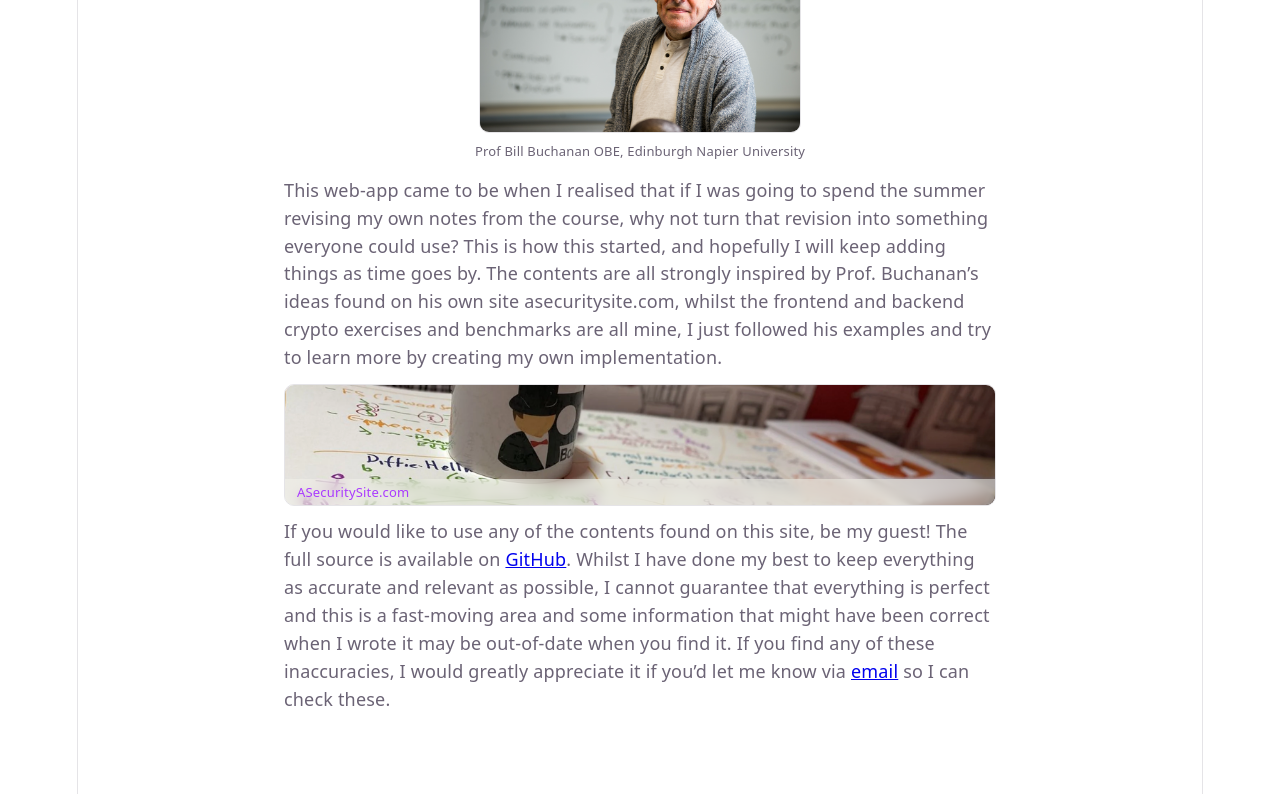
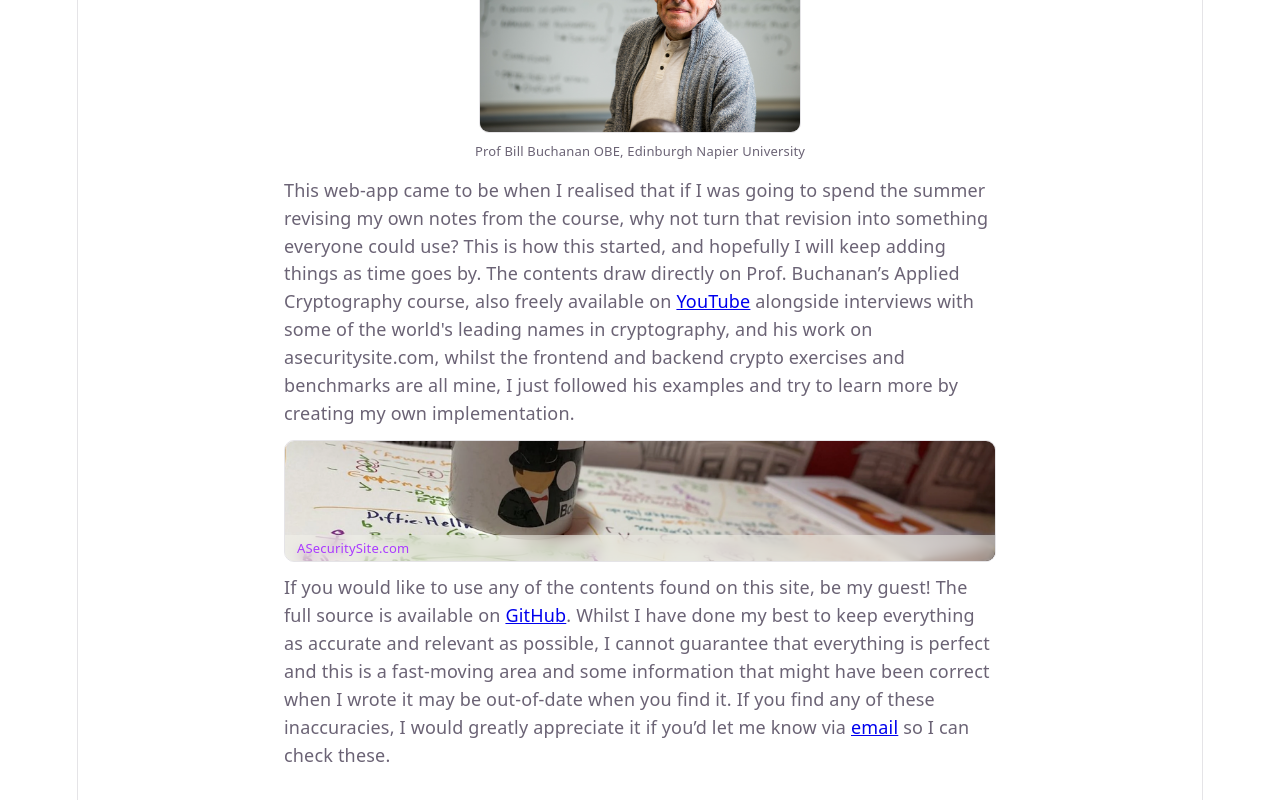
Before and after one commit to gillo7/CryptoMaths, a React (Vite) app in the folder frontend/: page /about in a window 1280 px wide. Shown: the part 891-1691 px from the top of the page. Built offline with nearby package versions, Linux system fonts and the light colour scheme.

Commit message:
Update About page: draw directly on Buchanan's course and YouTube channel
Mentions his Applied Cryptography course and links his YouTube channel
(cryptography interviews, verified genuine), alongside the existing
asecuritysite.com reference.

```diff
--- a/frontend/src/pages/About.tsx
+++ b/frontend/src/pages/About.tsx
@@ -52,10 +52,20 @@ function About() {
           to spend the summer revising my own notes from the course,
           why not turn that revision into something everyone could
           use? This is how this started, and hopefully I will
-          keep adding things as time goes by. The contents are all
-          strongly inspired by Prof. Buchanan’s ideas found on his own
-          site asecuritysite.com, whilst the frontend and backend
-          crypto exercises and benchmarks are all mine, I just
+          keep adding things as time goes by. The contents draw
+          directly on Prof. Buchanan’s Applied Cryptography course,
+          also freely available on{' '}
+          <a
+            href="https://www.youtube.com/@BillBuchanan"
+            target="_blank"
+            rel="noopener noreferrer"
+          >
+            YouTube
+          </a>{' '}
+          alongside interviews with some of the world's leading names
+          in cryptography, and his work on asecuritysite.com, whilst
+          the frontend and backend crypto exercises and benchmarks are
+          all mine, I just
           followed his examples and try to learn more by creating my
           own implementation.
         </p>
```
